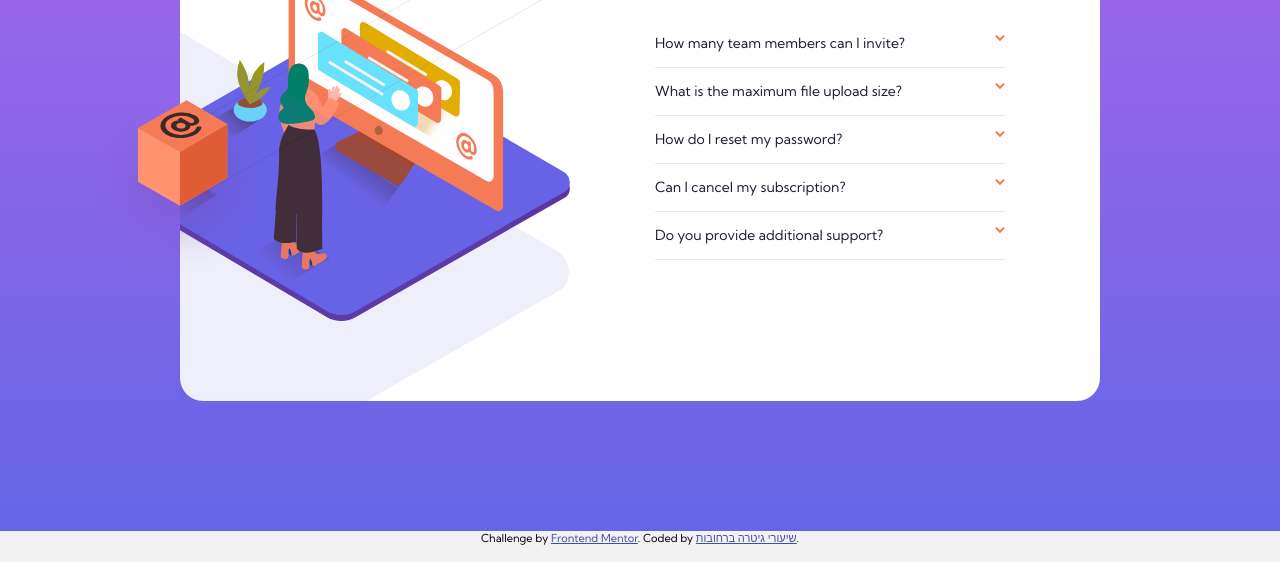
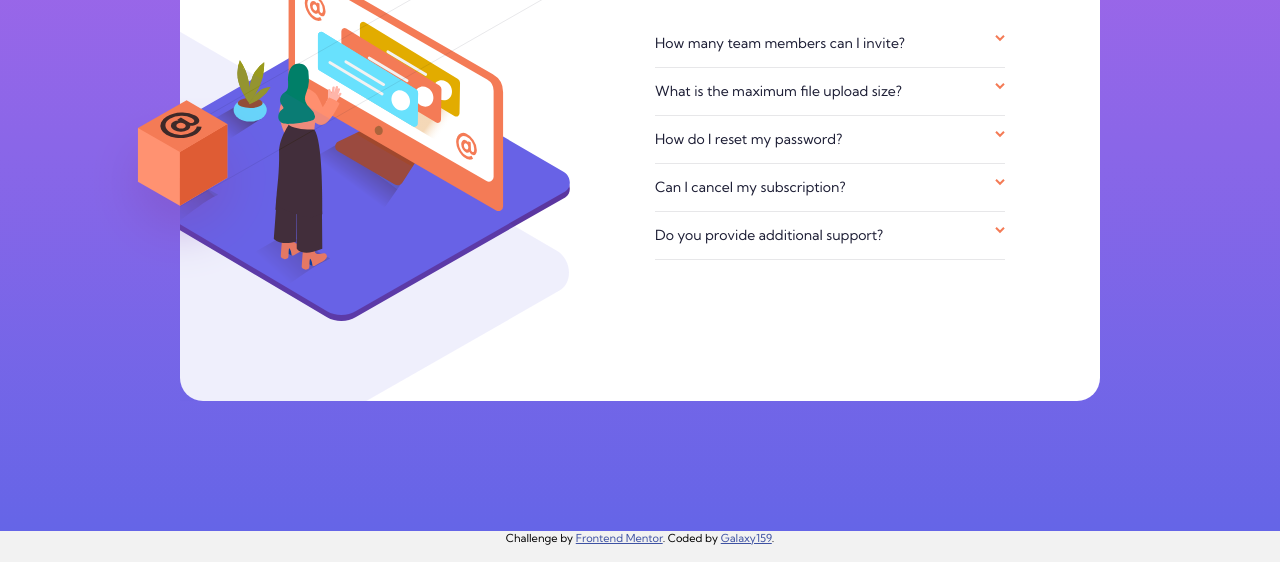
Before and after one commit to Galaxy159/FAQ-Accordion-Card, a plain HTML site: page index.html in a window 1280 px wide. Shown: the part 238-800 px from the top of the page. Drawn offline with Linux system fonts and the light colour scheme.

Commit message:
footer-link

```diff
--- a/index.html
+++ b/index.html
@@ -138,10 +138,10 @@
         >Frontend Mentor</a
       >. Coded by
       <a
-        href="https://www.braunguitar.net"
+        href="https://www.frontendmentor.io/profile/Galaxy159"
         target="_blank"
         rel="noreferrer noopener"
-        >שיעורי גיטרה ברחובות</a
+        >Galaxy159</a
       >.
     </footer>
 
```
